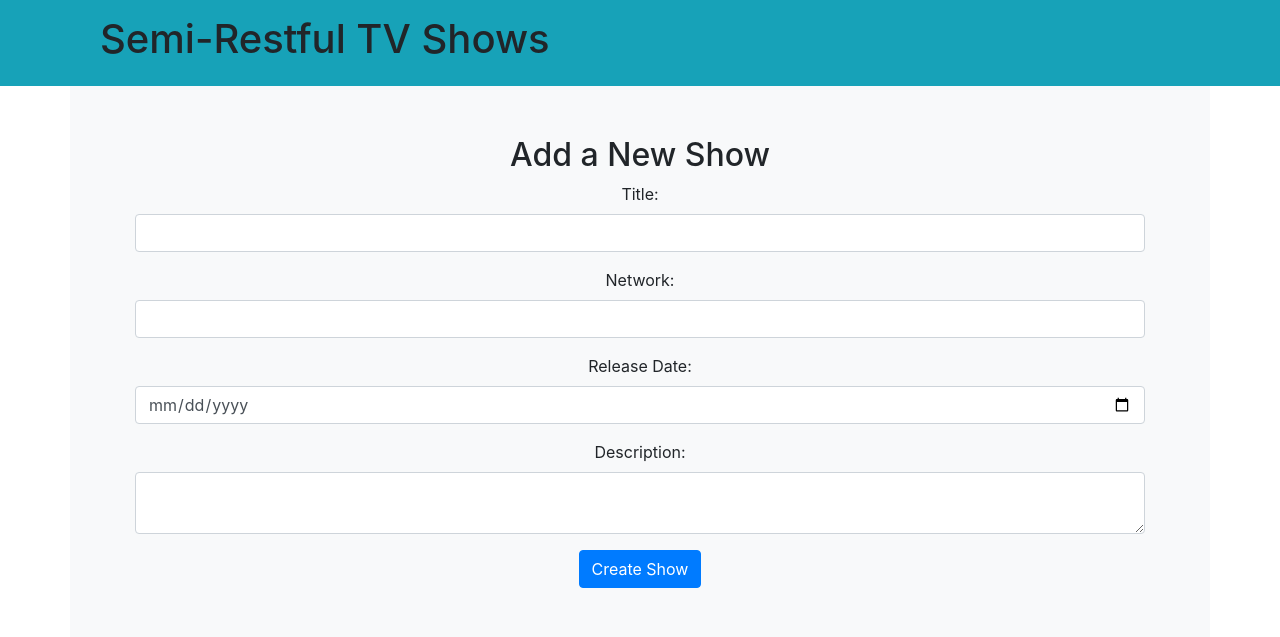
After one commit to jtclayt/django_semi_restful_tv, a Django app: page /shows/new/ in a window 1280 px wide. The commit adds this page. Shown: the top 637 px of the page. Run offline with Django 3.2, Linux system fonts and the light colour scheme; some libraries are stand-ins or nearby versions.

Commit message:
Add description field to show model. Add a new show form for creating shows.

```diff
--- a/app/models.py
+++ b/app/models.py
@@ -4,5 +4,6 @@ class Show(models.Model):
   title = models.CharField(max_length=255)
   network = models.CharField(max_length=255)
   release_date = models.DateField()
+  description = models.TextField(null=True)
   created_at = models.DateTimeField(auto_now_add=True)
   updated_at = models.DateTimeField(auto_now=True)
--- a/app/static/css/style.css
+++ b/app/static/css/style.css
@@ -3,7 +3,17 @@
 */
 
 /* HTML selector rules */
+form {
+  padding: 0 50px;
+}
 
+header {
+  padding: 15px 100px;
+}
+
+main {
+  padding: 50px;
+}
 
 /* Class rules */
 
--- /dev/null
+++ b/app/templates/new_show.html
@@ -0,0 +1,50 @@
+<!--
+  Author: Justin Clayton
+-->
+<!DOCTYPE html>
+<html lang="en">
+<head>
+  <meta charset="UTF-8">
+  <meta name="viewport" content="width=device-width, initial-scale=1.0">
+  <title>New Show</title>
+  {% load static %}
+  <link rel="stylesheet" href="{% static 'css/normalize.css' %}">
+  <link rel="stylesheet" href="{% static 'css/style.css' %}">
+  <link rel="stylesheet"
+    href="https://stackpath.bootstrapcdn.com/bootstrap/4.5.0/css/bootstrap.min.css"
+    integrity="sha384-9aIt2nRpC12Uk9gS9baDl411NQApFmC26EwAOH8WgZl5MYYxFfc+NcPb1dKGj7Sk"
+    crossorigin="anonymous">
+  <script src="https://ajax.googleapis.com/ajax/libs/jquery/3.5.1/jquery.min.js"></script>
+  <script src="{% static 'js/index.js' %}"></script>
+</head>
+<body>
+  <header class="bg-info">
+    <h1>Semi-Restful TV Shows</h1>
+  </header>
+  <main class="container bg-light text-center">
+    <h2>Add a New Show</h2>
+    <form action="{% url 'app:create_show' %}" method="POST">{% csrf_token %}
+      <div class="form-group">
+        <label for="title">Title:</label>
+        <input class="form-control" type="text" name="title" id="title"
+          minlength="2" maxlength="255" required>
+      </div>
+      <div class="form-group">
+        <label for="network">Network:</label>
+        <input class="form-control" type="text" name="network" id="network"
+          minlength="2" maxlength="255" required>
+      </div>
+      <div class="form-group">
+        <label for="release">Release Date:</label>
+        <input class="form-control" type="date" name="release_date"
+          id="release_date" required>
+      </div>
+      <div class="form-group">
+        <label for="desc">Description:</label>
+        <textarea class="form-control" name="desc"></textarea>
+      </div>
+      <button type="submit" class="btn btn-primary">Create Show</button>
+    </form>
+  </main>
+</body>
+</html>
--- a/app/urls.py
+++ b/app/urls.py
@@ -5,5 +5,7 @@ app_name = 'app'
 
 urlpatterns = [
     path('', views.index, name='index'),
-    path('shows', views.shows, name='shows')
+    path('shows/', views.shows, name='shows'),
+    path('shows/new/', views.new_show, name='new_show'),
+    path('shows/create/', views.create_show, name='create_show')
 ]
--- a/app/views.py
+++ b/app/views.py
@@ -7,3 +7,13 @@ def index(request):
 
 def shows(request):
   return render(request, 'shows.html')
+
+def new_show(request):
+  return render(request, 'new_show.html')
+
+def create_show(request):
+  title = request.POST['title']
+  network = request.POST['network']
+  release_date = request.POST['release_date']
+  desc = request.POST['desc']
+  return redirect('/')
```
Also changed, not shown: app/templates/shows.html (+65 -2 lines), app/migrations/0002_show_description.py (added), db.sqlite3.
